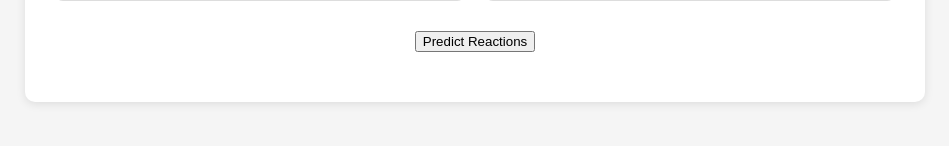
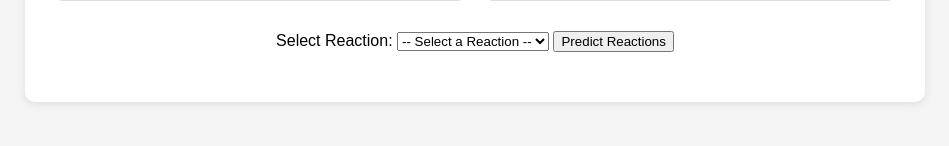
Before and after one commit to cleblond/rdkit_rxn, a Flask app: page / in a window 1280 px wide. Shown: the part 491-637 px from the top of the page, without its empty margins (165-1114 px from the left). Run offline with Flask 3, Linux system fonts and the light colour scheme; some libraries are stand-ins or nearby versions.

Commit message:
dropdown to predict reactions now

```diff
--- a/reaction_prediction_api/app.py
+++ b/reaction_prediction_api/app.py
@@ -253,18 +253,56 @@
 def index():
     return render_template('index.html')
 
+@app.route('/reactions', methods=['GET'])
+def get_reactions():
+    # Convert reaction_library to a list of dictionaries
+    reactions = [{"id": key, "name": key.replace('_', ' ').capitalize()} for key in reaction_library.keys()]
+    return jsonify(reactions)
+
+
 @app.route('/predict', methods=['POST'])
 def predict_reactions():
     try:
         data = request.get_json()
+        print(data)
         reactant1 = data.get('reactant1', '').strip()
         reactant2 = data.get('reactant2', '').strip()
+        selected_reaction = data.get('reaction', '').strip()  # Get selected reaction
 
         # Create list of non-empty reactants
         reactants = [r for r in [reactant1, reactant2] if r]
 
         if not reactants:
             return jsonify({"error": "Please provide at least one reactant"})
+
+        # If a specific reaction is selected, run only that reaction
+        print(f"Selected reaction: {selected_reaction}");
+        if selected_reaction and selected_reaction in reaction_library:
+            reaction_smarts = reaction_library[selected_reaction]
+            print(f"Reaction Smarts: {reaction_smarts}")
+            #products = run_reaction(rxn_smarts, reactants)
+            #score, reasons = advanced_evaluation(reactants, products, rxn_name)
+            print(f"Reactants: {reactants}")
+            products = run_reaction(reaction_smarts, [Chem.MolFromSmiles(r) for r in reactants])
+            score, reasons = advanced_evaluation([Chem.MolFromSmiles(r) for r in reactants], products, selected_reaction)
+
+            product_smiles = [Chem.MolToSmiles(prod) for prod in products]
+            product_cmls = [smiles_to_cml_with_2d(smiles) for smiles in product_smiles]
+
+            return jsonify({
+                "success": True,
+                "reactants": reactants,
+                "reactions": [{
+                    "reaction_name": selected_reaction,
+                    "score": score,
+                    "products": product_smiles,
+                    "products_cmls": product_cmls,
+                    "reasons": reasons,
+                    "smarts": reaction_smarts
+                }],
+                "total_reactions_found": 1 if products else 0
+            })
+
 
         results = find_best_reactions(reactants)
 
--- a/reaction_prediction_api/templates/index.html
+++ b/reaction_prediction_api/templates/index.html
@@ -196,6 +196,12 @@
         </div>
 
         <div class="button-container">
+
+            <label for="reactionSelect">Select Reaction:</label>
+            <select id="reactionSelect">
+                <option value="">-- Select a Reaction --</option>
+            </select>
+
             <button onclick="predictReactions()">Predict Reactions</button>
         </div>
 
@@ -239,6 +245,7 @@
 
 
 	        var myMolecule = Kekule.IO.loadFormatData(cmlData1, 'cml');
+            //var myMolecule = new Kekule.Molecule();
 	        reactant1Editor.setChemObj(myMolecule);
 
             //reactant1Editor.appendToWidget();
@@ -312,9 +319,30 @@
             return null;
         }
 
+
+        document.addEventListener('DOMContentLoaded', async function() {
+            try {
+                const response = await fetch('/reactions');
+                const reactions = await response.json();
+                const reactionSelect = document.getElementById('reactionSelect');
+                console.log(reactions);
+                reactions.forEach(reaction => {
+                    const option = document.createElement('option');
+                    option.value = reaction.id;
+                    option.textContent = reaction.name;
+                    reactionSelect.appendChild(option);
+                });
+            } catch (error) {
+                console.error('Error fetching reactions:', error);
+            }
+        });
+
+
+
         async function predictReactions() {
             const smiles1 = getSmilesFromEditor('reactant1');
             const smiles2 = getSmilesFromEditor('reactant2');
+            const selectedReaction = document.getElementById('reactionSelect').value;
 
             if (!smiles1) {
                 alert('Please draw a molecule for Reactant 1');
@@ -333,7 +361,8 @@
                     },
                     body: JSON.stringify({
                         reactant1: smiles1,
-                        reactant2: smiles2
+                        reactant2: smiles2,
+                        reaction: selectedReaction
                     })
                 });
 
```
Also changed, not shown: reaction_prediction_api/requirements.txt (added, +18 -0 lines), requirements.txt (added, +18 -0 lines).
